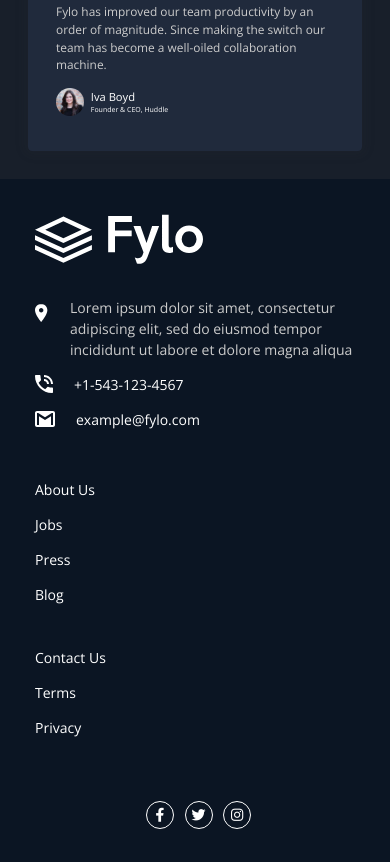
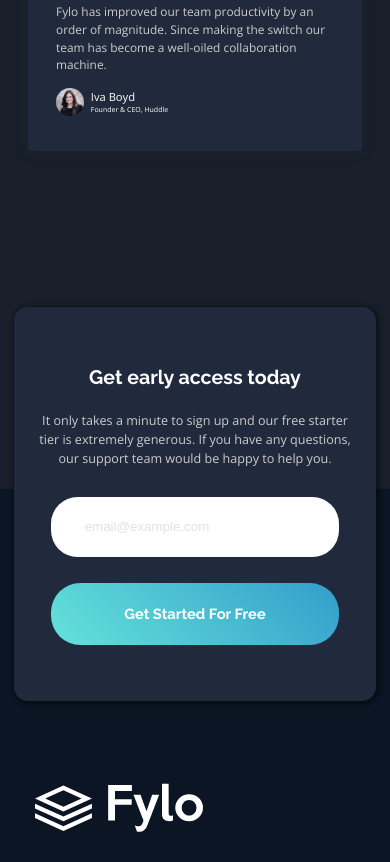
Before and after one commit to Sikta2002/Fylo-Dark-Theme-Landing-Page, a plain HTML site: page index.html in a window 390 px wide. Shown: the part 3012-3874 px from the top of the page. Drawn offline with nearby package versions, Linux system fonts and the light colour scheme.

Commit message:
Updated Sign Up Form for Mobile View

```diff
--- a/index.html
+++ b/index.html
@@ -47,7 +47,7 @@
             <p class="sub-heading">Fylo stores all your most important files in one secure location. Access them wherever you need, share and collaborate with friends family, and co-workers.</p>
           </div>
           <span class="get-started-btn">
-            <a href="#" class="btn btn__get-started">Get Started</a>
+            <a href="#" class="btn">Get Started</a>
           </span>
         <!-- </div>
       </div> -->
@@ -138,7 +138,7 @@
     </section>
 
     <!-- Sign-Up Form Section -->
-    <!-- <section class="signup">
+    <section class="signup">
         <div class="signup-info">
           <h1>Get early access today</h1>
           <p>It only takes a minute to sign up and our free starter tier is extremely generous. If you have any questions, our support team would be happy to help you.</p>
@@ -149,7 +149,7 @@
             <button class="btn">Get Started For Free</button>
           </form>
         </div>
-    </section> -->
+    </section>
 
   </main>
 
--- a/style.css
+++ b/style.css
@@ -37,6 +37,9 @@ img{
     background: linear-gradient(45deg, var(--cyan-blue), var(--dark-cyan-blue));
     color: var(--clr-white);
     font-weight: 700;
+    padding: 1em 5em;
+    border: none;
+    border-radius: 2.5em;
 }
 
 .btn:hover{
@@ -119,6 +122,7 @@ nav{
     margin: 0.5em;
     padding-bottom: 2.5em;
 }
+
 /*********** Secure Location *********/
 
 .sl{
@@ -128,11 +132,6 @@ nav{
     background-position: -8em center;
     background-repeat: no-repeat;
     padding: 0em 2em;
-}
-
-.btn__get-started{
-    padding: 1em 5em;
-    border-radius: 2.5em;
 }
 
 /*********** Features *********/
@@ -215,6 +214,8 @@ nav{
     padding-top: 0.1em;
     background-position: left 1.9em top;
     background-size: 10%;
+    /* background-color: yellowgreen; */
+    margin-bottom: -10em;
 }
 
 .quote-box{
@@ -224,6 +225,10 @@ nav{
     padding: 2.5em 2em;
     border-radius: 0.3em;
 }
+
+/* .team .quote-box:nth-child(3){
+    margin-bottom: 0em;
+} */
 
 .quote-txt{
     text-align: left;
@@ -259,11 +264,67 @@ nav{
 }
 
 /*********** Sign-Up Form *********/
+.signup{
+    display: flex;
+    flex-direction: column;
+    position: relative;
+    z-index: 1;
+    bottom: -15rem;
+    margin: 2em 1em;
+    padding: 4em 1.5em;
+    background-color: var(--dark-grey-blue);
+    border-radius: 1em;
+    box-shadow:
+    0px 4px 4px rgba(0, 0, 0, 0.25),
+    0px 0px 4px rgba(0, 0, 0, 0.25),
+    4px 0px 4px rgba(0, 0, 0, 0.25);
+}
+
+.signup-info{
+    margin-bottom: 2em;
+}
+
+.signup-info h1{
+    margin-bottom: 1em;
+    font-size: 1.4em;
+}
+
+.signup-info p{
+    font-size: 0.9em;
+}
+
+/* .signup-form{
+    display:flex;
+} */
+
+#email-input{
+    height: 4.5em;
+    width: 21.55em;
+    border: none;
+    border-radius: 2em;
+    color: var(--clr-white);
+    margin-bottom: 2em;
+    justify-content: center;
+}
+
+#email-input::placeholder {
+    color: #e3e1e1;
+    padding-left: 2.5em;
+}
+
+.signup-form .btn{
+    padding: 1.5em 5em;
+    /* border: none; */
+    border-radius: 2em;
+    font-size: 1.05em;
+}
+
+
 
 /*********** Footer *********/
 footer{
     background-color: var(--very-dark-blue);
-    padding: 2.5em 2.5em;
+    padding: 21em 2.5em 2.5em;
     text-align: left;
 }
 
```
